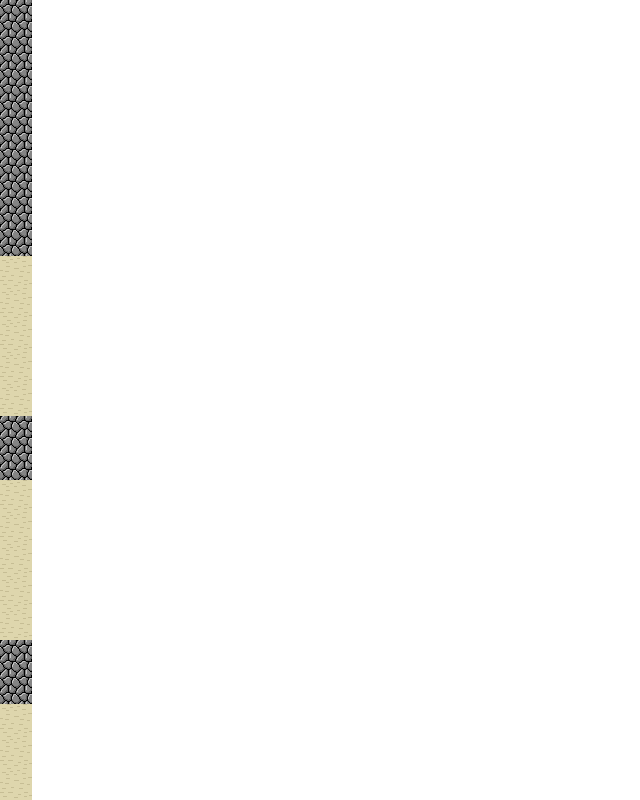
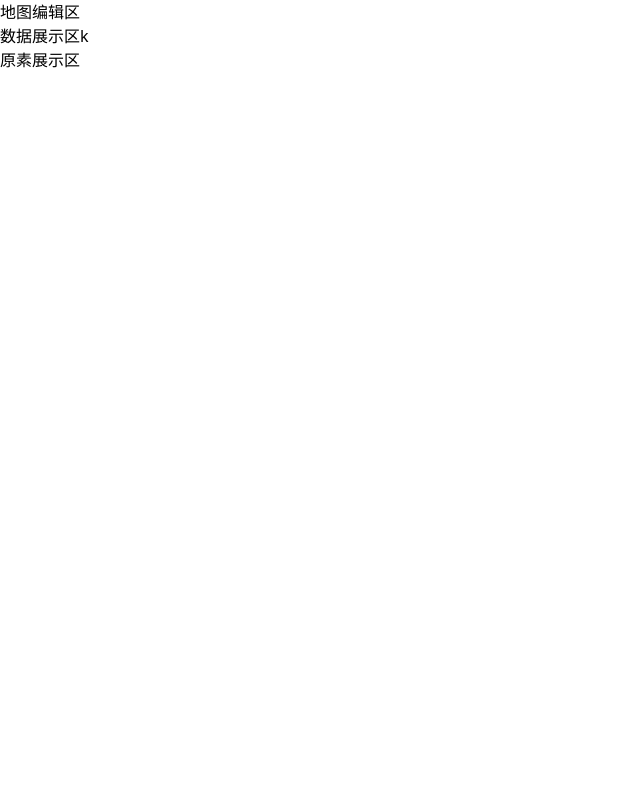
Before and after one commit to JsLing/sokoban, a Vue app: page /#/edit in a window 1280 px wide. Shown: the top 800 px of the page, without its empty margins (0-640 px from the left). Built offline with nearby package versions, Linux system fonts and the light colour scheme.

Commit message:
feat: init edit

```diff
--- a/package.json
+++ b/package.json
@@ -11,7 +11,8 @@
   },
   "dependencies": {
     "pinia": "^2.1.7",
-    "vue": "^3.3.8"
+    "vue": "^3.3.8",
+    "vue-router": "^4.2.5"
   },
   "devDependencies": {
     "@vitejs/plugin-vue": "^4.5.0",
--- a/src/App.vue
+++ b/src/App.vue
@@ -1,7 +1,5 @@
-<script setup lang="ts">
-import Game from "./components/game/Game.vue";
-</script>
+<script setup lang="ts"></script>
 
 <template>
-  <Game />
+  <RouterView />
 </template>
--- a/src/main.ts
+++ b/src/main.ts
@@ -1,8 +1,9 @@
 import { createPinia } from "pinia";
 import { createApp } from "vue";
 import App from "./App.vue";
+import { router } from "./router";
 import "./style.css";
 
 const pinia = createPinia();
 
-createApp(App).use(pinia).mount("#app");
+createApp(App).use(router).use(pinia).mount("#app");
--- /dev/null
+++ b/src/router/index.ts
@@ -0,0 +1,23 @@
+import { createRouter, createWebHashHistory } from "vue-router";
+import Edit from "../view/Edit.vue";
+import Game from "../view/Game.vue";
+
+export const router = createRouter({
+  history: createWebHashHistory(),
+  routes: [
+    {
+      path: "/",
+      redirect: "game",
+    },
+    {
+      path: "/game",
+      name: "game",
+      component: Game,
+    },
+    {
+      path: "/edit",
+      name: "edit",
+      component: Edit,
+    },
+  ],
+});
--- /dev/null
+++ b/src/view/Edit.vue
@@ -0,0 +1,11 @@
+<script setup lang="ts"></script>
+
+<template>
+  <div>
+    <div class="flex">
+      <div class="w-4/6 bg-slate-500">地图编辑区</div>
+      <div>数据展示区k</div>
+    </div>
+    <div>原素展示区</div>
+  </div>
+</template>
--- a/tsconfig.json
+++ b/tsconfig.json
@@ -18,7 +18,11 @@
     "strict": true,
     "noUnusedLocals": true,
     "noUnusedParameters": true,
-    "noFallthroughCasesInSwitch": true
+    "noFallthroughCasesInSwitch": true,
+    "baseUrl": ".",
+    "paths": {
+      "@/*": ["src/*"]
+    }
   },
   "include": ["src/**/*.ts", "src/**/*.tsx", "src/**/*.vue"],
   "references": [{ "path": "./tsconfig.node.json" }]
--- a/vite.config.ts
+++ b/vite.config.ts
@@ -7,4 +7,9 @@ export default defineConfig({
     environment: "happy-dom",
   },
   plugins: [vue()],
+  resolve: {
+    alias: {
+      "@": "/src",
+    },
+  },
 });
```
Also changed, not shown: src/view/Game.vue (renamed from src/components/game/Game.vue, +8 -8 lines), 1 other file (tests, documents, lock files or other folders).
